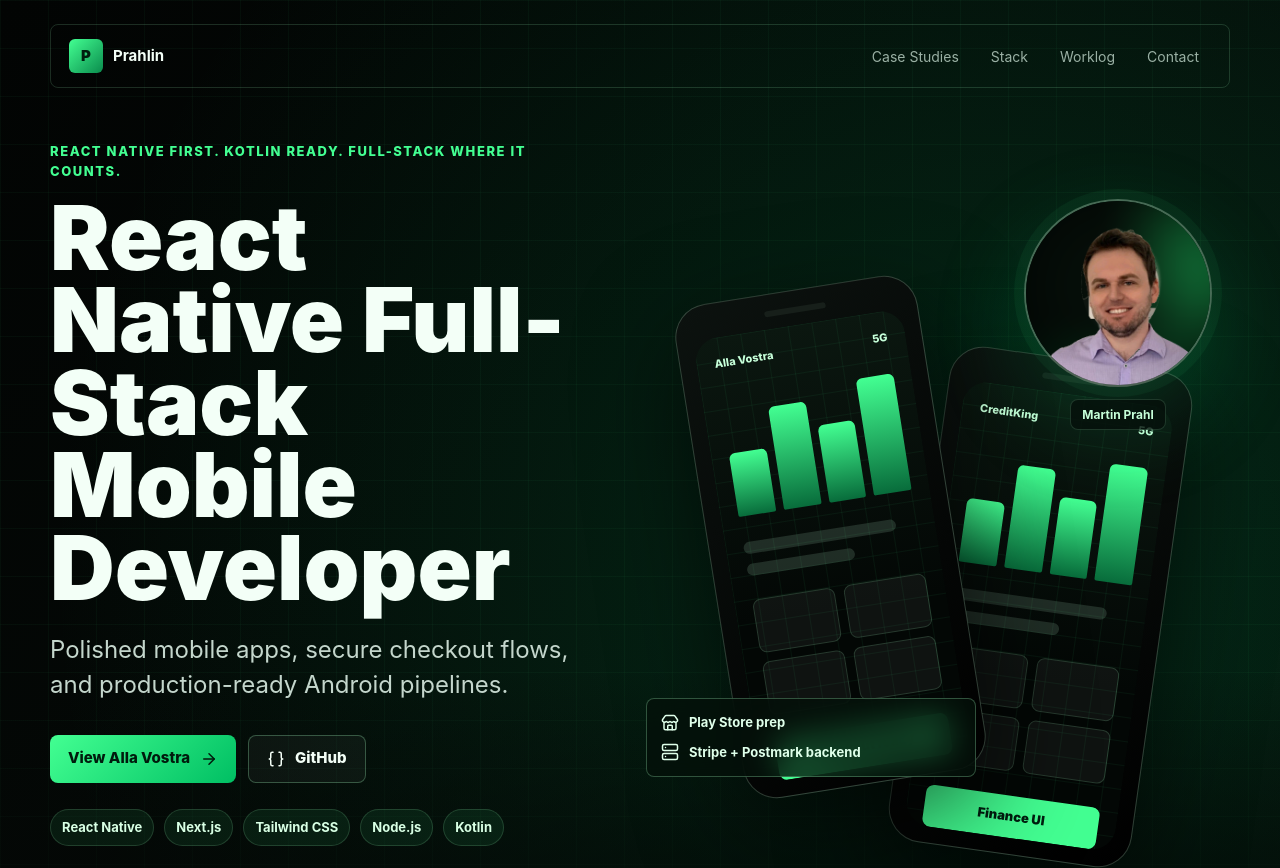
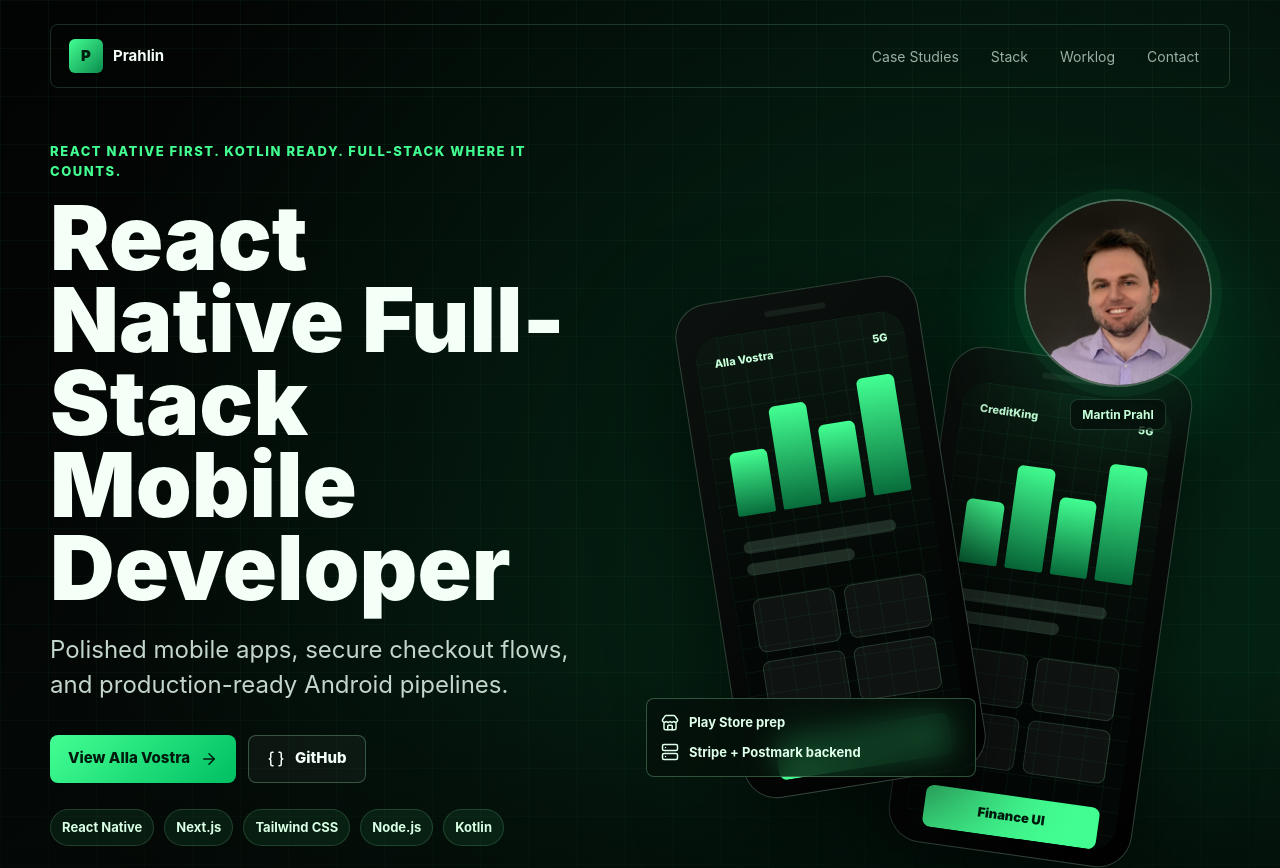
Before and after one commit to Prahlin/portfolio, a Next.js app: page / in a window 1280 px wide. Shown: the top 868 px of the page. Built offline with nearby package versions, Linux system fonts and the light colour scheme; no server answers.

Commit message:
Use martin1 profile photo

```diff
--- a/app/page.tsx
+++ b/app/page.tsx
@@ -165,7 +165,7 @@ export default function Home() {
               <div className="profile-orbit">
                 <Image
                   alt="Martin Prahl profile photo"
-                  src="/images/martin-profile.png"
+                  src="/images/martin1.jpg"
                   width={220}
                   height={220}
                   priority
```
